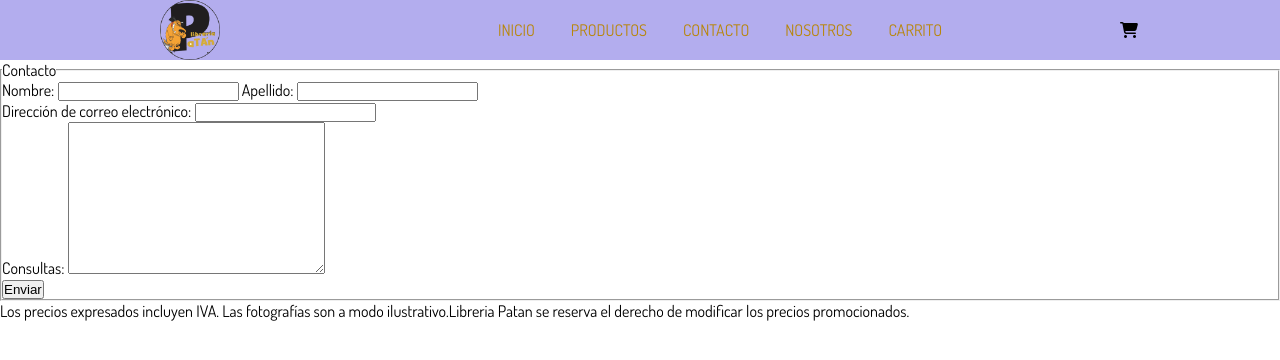
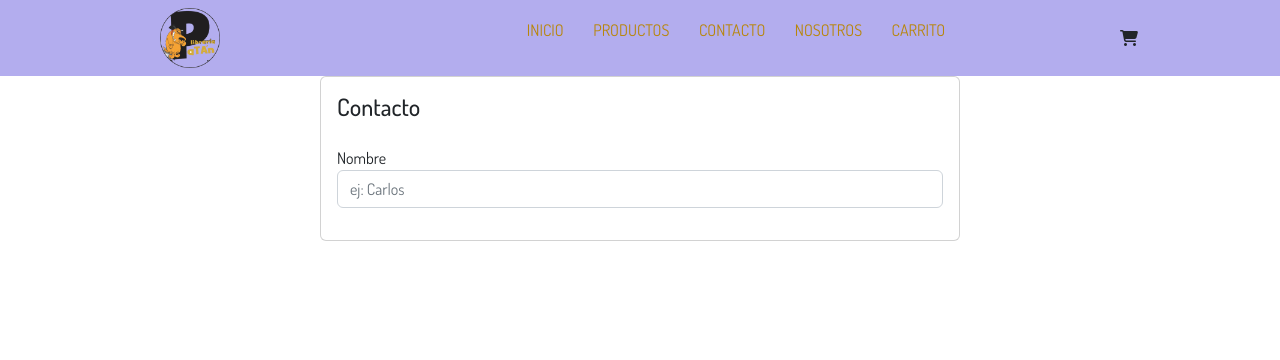
Before and after one commit to SantiagoLeguiza1598/repositorio-libreria-leguiza, a plain HTML site: page contacto.html in a window 1280 px wide. Drawn offline with nearby package versions, Linux system fonts and the light colour scheme.

Commit message:
Segundo commit en Contacto

```diff
--- a/contacto.html
+++ b/contacto.html
@@ -4,6 +4,13 @@
     <meta charset="UTF-8" />
     <meta http-equiv="X-UA-Compatible" content="IE=edge" />
     <meta name="viewport" content="width=device-width, initial-scale=1.0" />
+    <!-- CSS only -->
+    <link
+      href="https://cdn.jsdelivr.net/npm/bootstrap@5.2.0/dist/css/bootstrap.min.css"
+      rel="stylesheet"
+      integrity="sha384-gH2yIJqKdNHPEq0n4Mqa/HGKIhSkIHeL5AyhkYV8i59U5AR6csBvApHHNl/vI1Bx"
+      crossorigin="anonymous"
+    />
     <link rel="stylesheet" href="css/style.css" />
     <link rel="stylesheet" href="css/mediaqueries.css" />
     <script
@@ -36,37 +43,27 @@
         </div>
       </nav>
     </header>
-    <form>
-      <fieldset>
-        <legend>Contacto</legend>
-        <label for="Nombre">Nombre:</label>
-        <input type="text" name="nombre" id="nombre" />
 
-        <label for="apellido">Apellido:</label>
-        <input type="text" name="apellido" id="apellido" />
-        <br />
-
-        <label for="Direccion de correo electronico"
-          >Dirección de correo electrónico:</label
-        >
-
-        <input
-          type="email"
-          name="Direccion de correo electronico"
-          id="Direccion de correo electronico"
-        />
-
-        <br />
-        <label for="Consultas">Consultas:</label>
-        <textarea name="Consulta" id="Consulta" cols="30" rows="10"></textarea>
-        <br />
-        <input type="submit" value="Enviar" />
-      </fieldset>
-    </form>
-    <footer>
-      Los precios expresados incluyen IVA. Las fotografías son a modo
-      ilustrativo.Libreria Patan se reserva el derecho de modificar los precios
-      promocionados.
-    </footer>
+    <section class="d-flex justify-content-center">
+      <div class="card col-sm-6 p-3">
+        <div class="mb-3">
+          <h4>Contacto</h4>
+        </div>
+        <div class="mb-2">
+          <form action="">
+            <div class="mb-2">
+              <label for="Nombre">Nombre</label>
+              <input
+                type="text"
+                class="form-control"
+                name="Nombre"
+                id="Nombre"
+                placeholder="ej: Carlos"
+              />
+            </div>
+          </form>
+        </div>
+      </div>
+    </section>
   </body>
 </html>
--- /dev/null
+++ b/css/contact.css
@@ -0,0 +1,5 @@
+* {
+  margin: 0;
+  padding: 0;
+  box-sizing: border-box;
+}
```
Also changed, not shown: index.html (+1 -1 lines).
